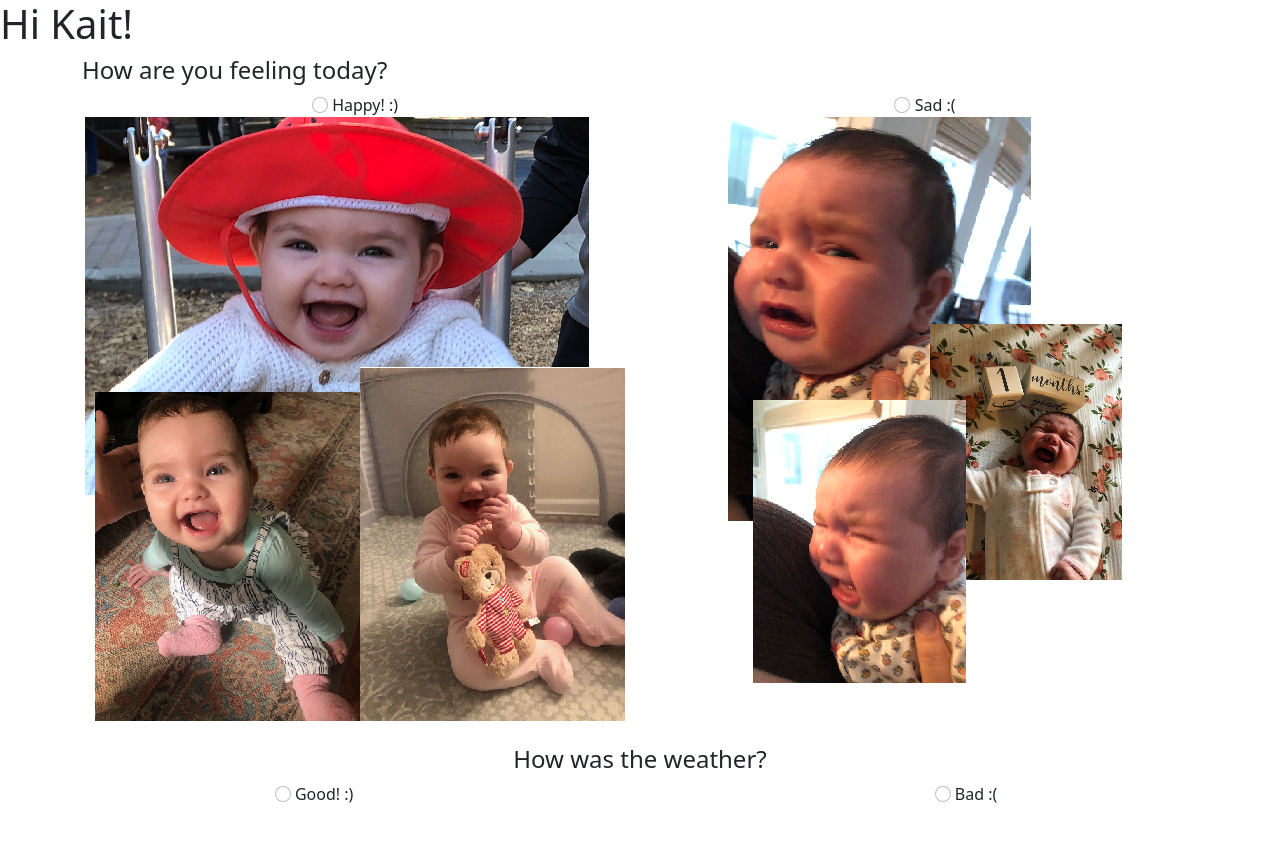
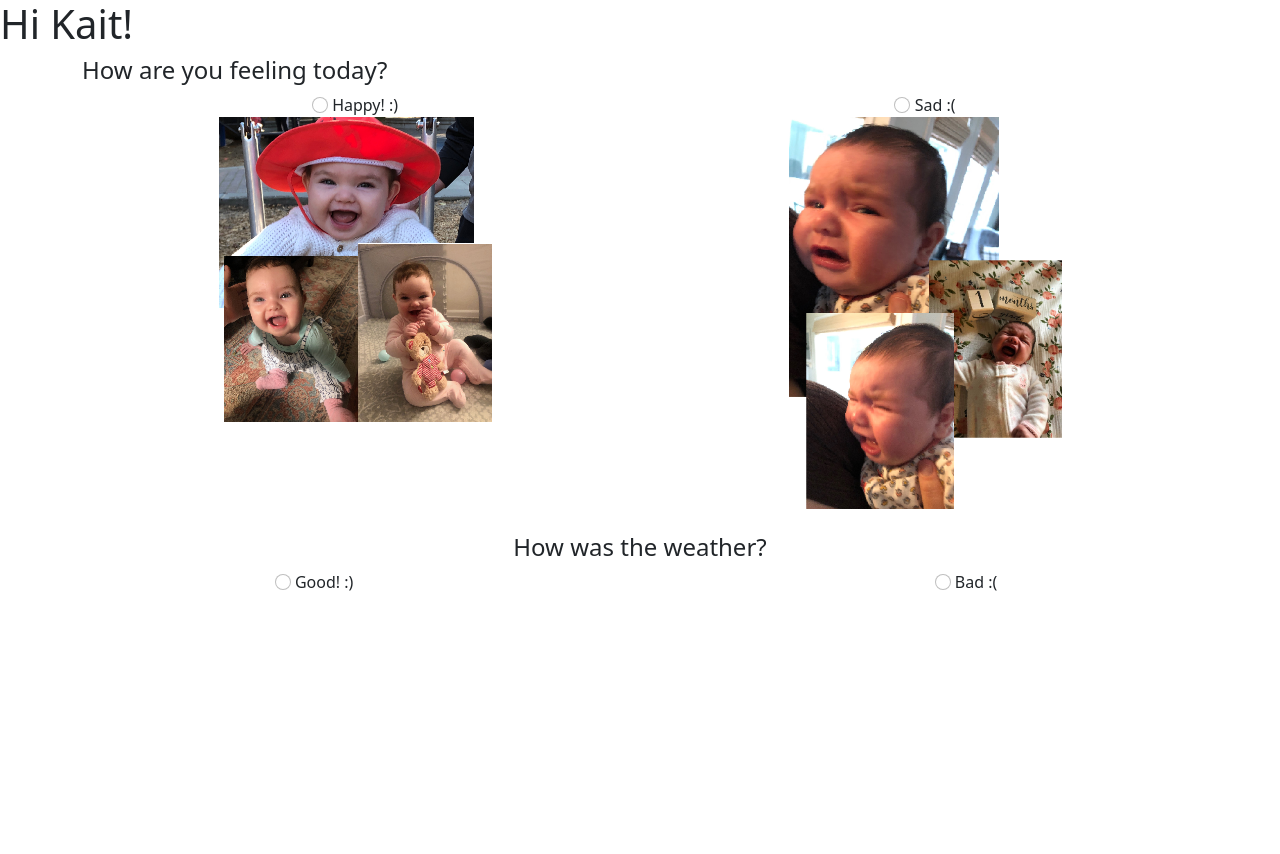
Before and after one commit to bpolicarpio/mysite, a Django app: page /weather/ in a window 1280 px wide. After the commit the page ends 591 px from the top, so only its background shows below. Run offline with Django 4.2, Linux system fonts and the light colour scheme.

Commit message:
added static_root and shrunk img

```diff
--- a/mysite/mysite/settings.py
+++ b/mysite/mysite/settings.py
@@ -119,6 +119,7 @@ USE_TZ = True
 # Static files (CSS, JavaScript, Images)
 # https://docs.djangoproject.com/en/4.0/howto/static-files/
 
+STATIC_ROOT = '/home/bpol/mysite/mysite/weather/static/'
 STATIC_URL = '/static/'
 
 # Default primary key field type
--- a/mysite/weather/templates/weather/index.html
+++ b/mysite/weather/templates/weather/index.html
@@ -27,10 +27,10 @@
         </div>
         <div class="row" style="text-align:center">
             <div class="col">
-                <img src="{% static 'happy.png' %}">
+                <img src="{% static 'happy.png' %}" style="width:50%">
             </div>
             <div class="col">
-                <img src="{% static 'sad.png' %}">
+                <img src="{% static 'sad.png' %}" style="width:50%">
             </div>
         </div>
     </div>
```
